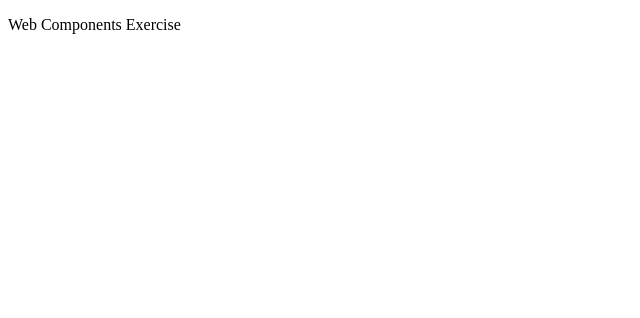
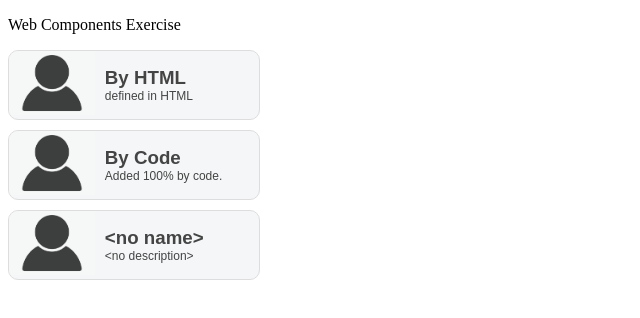
Before and after one commit to berdal84/javascript-sandcastle, a website: page scripts/web-components/index.html in a window 1280 px wide. Shown: the whole page, without its empty margins (0-640 px from the left). Drawn offline with Linux system fonts and the light colour scheme.

Commit message:
exercise on WebComponents finished

```diff
--- a/scripts/web-components/index.html
+++ b/scripts/web-components/index.html
@@ -7,11 +7,11 @@
     <body>
         <p>Web Components Exercise</p>
         <div id="content">
-
-            <!-- added manualy: -->
-            <nice-btn></nice-btn>
-
-            <!-- added dynamically: -->
+            <custom-component
+                name="By HTML"
+                icon="./icon.png"
+                description="defined in HTML"
+            ></custom-component>
         </div>
     </body>
 </html>
--- a/scripts/web-components/index.js
+++ b/scripts/web-components/index.js
@@ -1,19 +1,116 @@
+
+
 
 /**
  * Declare a new component class NiceButton
  */
-class NiceButton extends HTMLElement {
+class CustomComponent extends HTMLElement {
+    static tag = "custom-component";
+    static template = `
+    <style>
+        .root {
+            font-family:    sans-serif;
+            background:     #f4f6f7;
+            width:          250px;
+            display:        flex;
+            flex-direction: row;
+            align-items:    center;
+            border:         solid 1px #ddd;
+            margin-bottom:  10px;
+            border-radius:  10px;
+            overflow:       hidden;
+            color:          #444;
+        }
+        .details {
+            margin-left:    10px;
+            display:        flex;
+            flex-direction: column;
+            justify-items:  center;
+        }
+        .description {
+            font-size: 12px;
+        }
+        h3 {
+            padding: 0;
+            margin:  0;
+        }
+        p {
+            padding: 0;
+            margin: 0;
+        }
+        img {
+            height: 64px;
+            filter: opacity(0.75);
+        }
+    </style>
+    <div class="root">
+        <div>
+            <img/>
+        </div>
+        <div class="details">
+            <h3></h3>
+            <p class="description"></p>
+        </div>
+    </div>`;
 
+    constructor() {
+        super();
+
+        // instantiate the template using shadow DOM
+        const el = document.createElement('template');
+        el.innerHTML = CustomComponent.template;
+        this.attachShadow({ mode: 'open'});
+        this.shadowRoot.appendChild(el.content.cloneNode(true));
+    }
+
+    getAttrOrDefault( attribute, fallback) {
+        let val = this.getAttribute(attribute);
+        if( val == null ) {
+            return fallback;
+        }
+        return val;
+    }
+
+    get title() {
+        return this.shadowRoot.querySelector('h3');
+    }
+
+    get icon() {
+        return this.shadowRoot.querySelector('img');
+    }
+
+    get description() {
+        return this.shadowRoot.querySelector('.description');
+    }
+
+    update() {
+        this.title.innerText       = this.getAttrOrDefault('name', '<no name>');
+        this.icon.src              = this.getAttrOrDefault('icon', "./icon.png");
+        this.description.innerText = this.getAttrOrDefault('description', '<no description>');
+    }
+
+    connectedCallback(){
+        this.update();
+        this.render();
+    }
+
+    render(){
+        this.h3;
+    }
 }
 
 // Define it as custom element to add this component using <nide-btn></nice-btn>
-window.customElements.define('nice-btn', NiceButton);
+window.customElements.define(CustomComponent.tag, CustomComponent);
 
+{
+    const el = document.createElement(CustomComponent.tag, {is: CustomComponent.tag});
+    el.setAttribute("name", "By Code");
+    el.setAttribute("description", "Added 100% by code.");
+    el.setAttribute("icon", "./icon.png");
+    document.getElementById("content").appendChild(el);
+}
 
-const btn = document.createElement('nice-btn')
-document.body.appendChild(btn);
-const content = document.getElementById("content");
-if( !content ) {
-    alert("content div not found!")
+{
+    const el = document.createElement(CustomComponent.tag, {is: CustomComponent.tag});
+      document.getElementById("content").appendChild(el);
 }
-content.appendChild(btn);
```
Also changed, not shown: scripts/web-components/icon.png (added).
